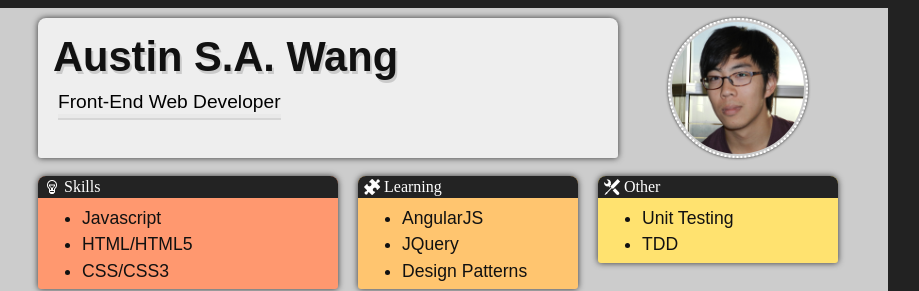
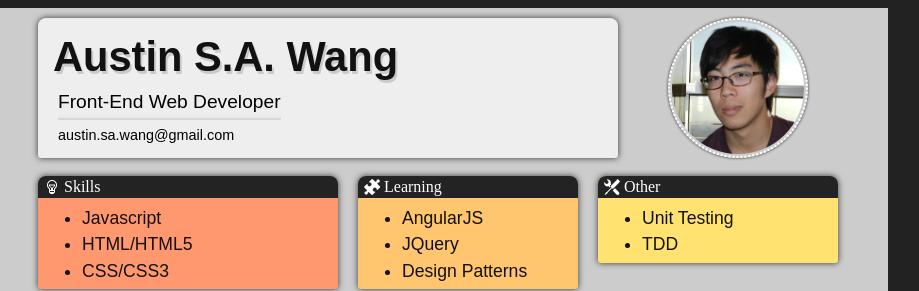
Before and after one commit to austin-sa-wang/austin-sa-wang.github.io, a plain HTML site: page index.html in a window 1280 px wide. Shown: the top 291 px of the page, 202-1121 px from the left. Drawn offline with Linux system fonts and the light colour scheme.

Commit message:
Add email address

```diff
--- a/boxes.css
+++ b/boxes.css
@@ -204,6 +204,13 @@ small {
     box-shadow: 0 2px rgba(0, 0, 0, 0.10);
 }
 
+address {
+    font-size: 0.9em;
+    margin-top: 14px;
+    margin-left: 5px;
+    font-style: normal;
+}
+
 #picture {
     background-color: #EEE;
 }
--- a/index.html
+++ b/index.html
@@ -29,6 +29,7 @@
             <div class="module" id="basic-info">
                 <h1>Austin S.A. Wang</h1>
                 <small>Front-End Web Developer</small>
+                <address>austin.sa.wang@gmail.com</address>
             </div>
         </div>
         <div class="col-1-4">
```
